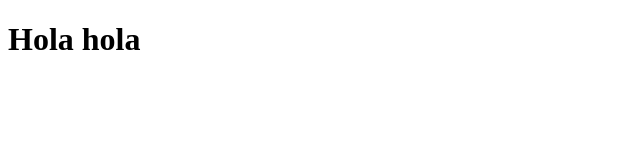
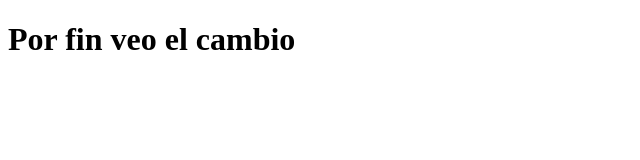
Before and after one commit to andregaut/mi-primergit, a plain HTML site: page index.html in a window 1280 px wide. Shown: the whole page, without its empty margins (0-640 px from the left). Drawn offline with Linux system fonts and the light colour scheme.

Commit message:
cambio ha sido visto

```diff
--- a/index.html
+++ b/index.html
@@ -8,7 +8,7 @@
 </head>
 <body>
 
-    <h1>Hola hola</h1>
+    <h1>Por fin veo el cambio</h1>
 
 
 </body>
```
